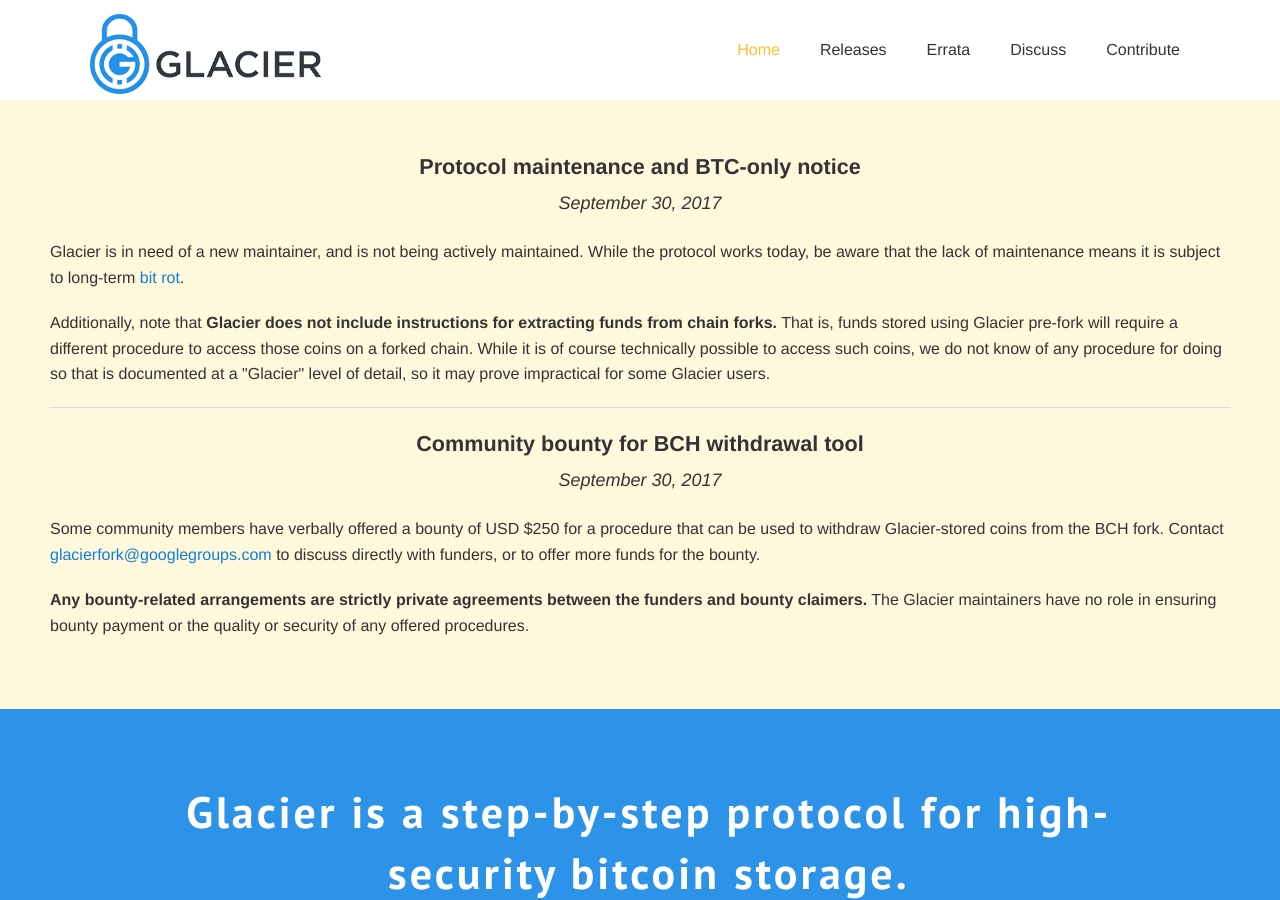
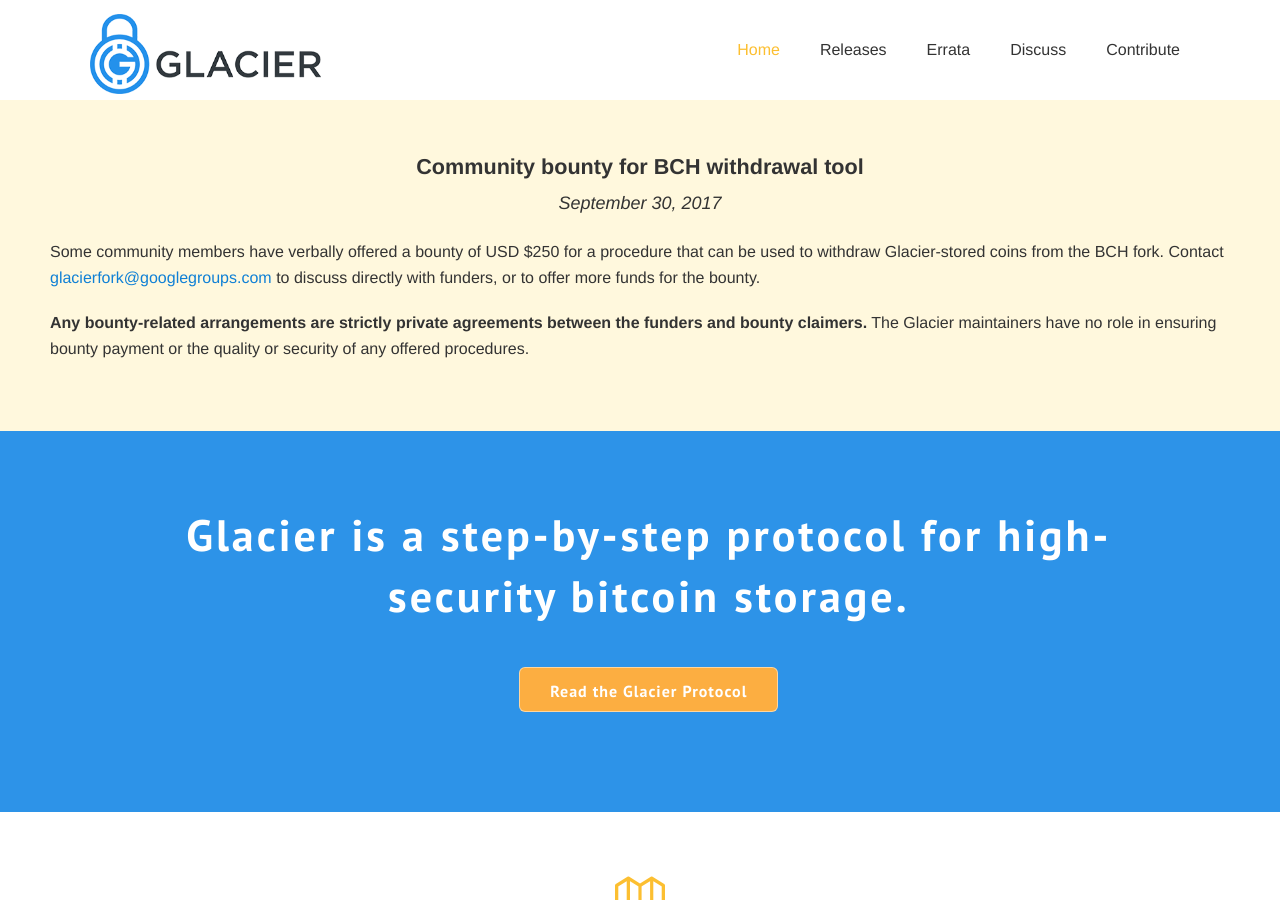
Before and after one commit to GlacierProtocol/glacierprotocol.github.io, a Jekyll site: the page built from index.html, in a window 1280 px wide and 900 px high. Built offline with Jekyll 4.4.1, drawn with Linux system fonts in a browser that asks for light colours; some web fonts are replaced; the list of posts is cut into pages by our own code.

Commit message:
Remove "maintainers needed" notice

```diff
--- a/_layouts/default.html
+++ b/_layouts/default.html
@@ -106,16 +106,6 @@
 
       <div class='contain-to-grid glacier-warning'>
         <section>
-          <p class='glacier-warning-headline'>
-            Protocol maintenance and BTC-only notice
-            <br><span class='glacier-warning-dateline'>September 30, 2017</span>
-          </p>
-
-          <p>Glacier is in need of a new maintainer, and is not being actively maintained.  While the protocol works today, be aware that the lack of maintenance means it is subject to long-term <a href="https://en.wikipedia.org/wiki/Software_rot">bit rot</a>.</p>
-
-          <p>Additionally, note that <strong>Glacier does not include instructions for extracting funds from chain forks.</strong>  That is, funds stored using Glacier pre-fork will require a different procedure to access those coins on a forked chain.  While it is of course technically possible to access such coins, we do not know of any procedure for doing so that is documented at a "Glacier" level of detail, so it may prove impractical for some Glacier users.</p>
-
-          <hr>
 
           <p class='glacier-warning-headline'>
             Community bounty for BCH withdrawal tool
```
